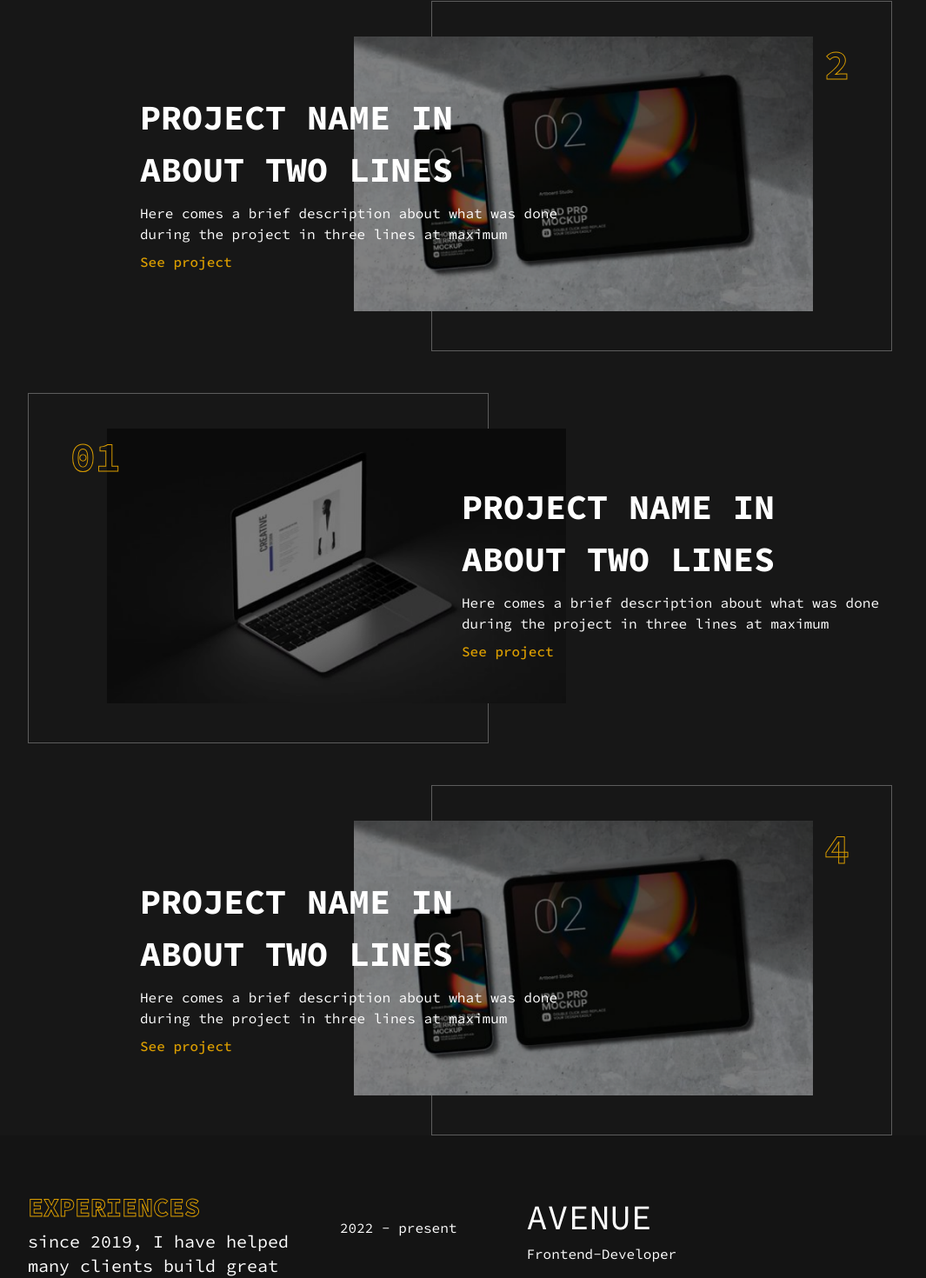
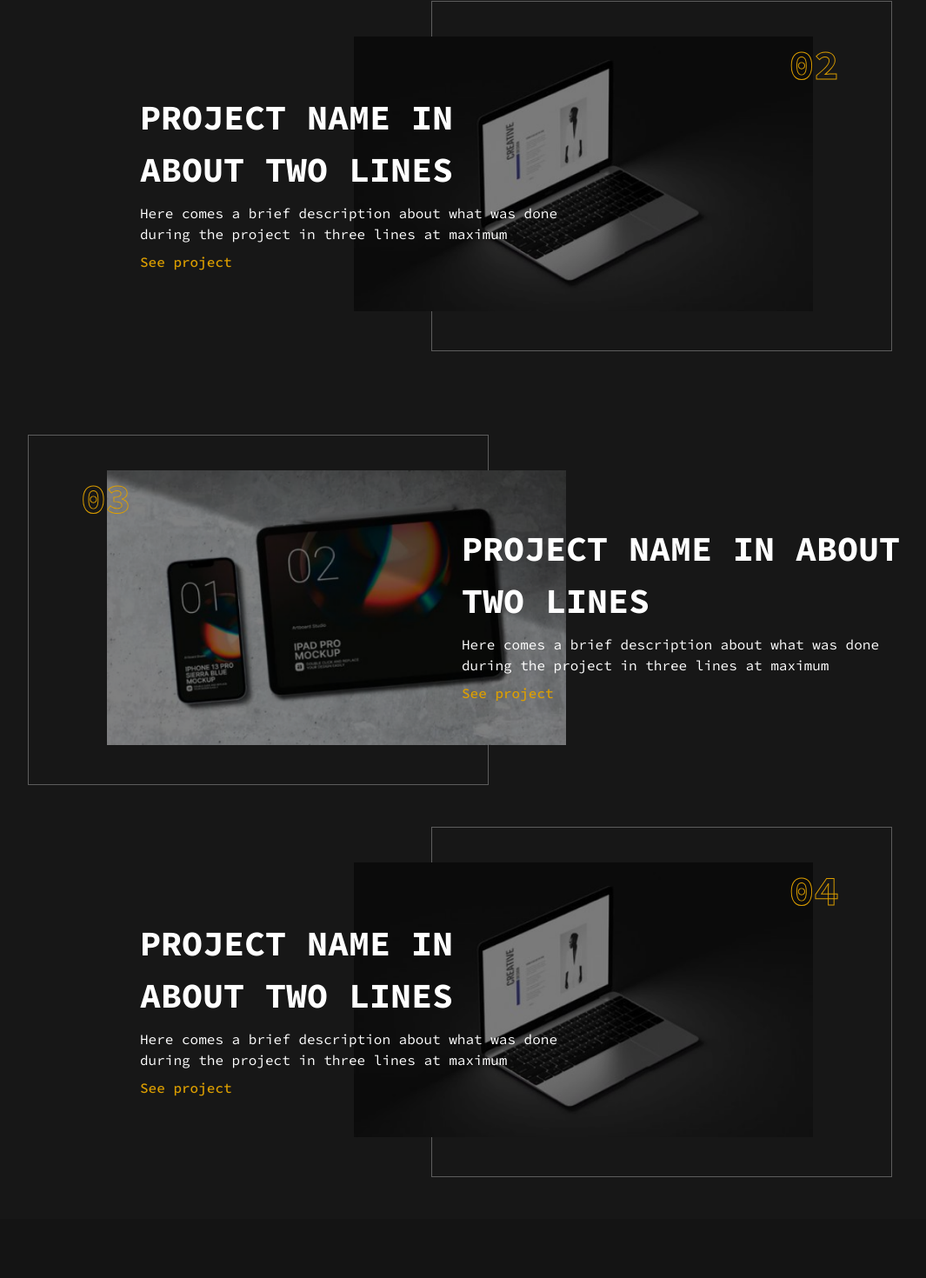
Before and after one commit to Guilherme1067/MyPortio, a React (Vite) app: page / in a window 1280 px wide. Shown: the part 1278-2748 px from the top of the page at 87% size, without its empty margins (144-1209 px from the left). Built offline with nearby package versions, Linux system fonts and the light colour scheme.

Commit message:
added effects

```diff
--- a/src/App.tsx
+++ b/src/App.tsx
@@ -8,7 +8,7 @@ import { Works } from "./components/Works"
 function App() {
 
   return (
-    <div className="font-body">
+    <div className="font-body animate-show">
       <Header />
       <Info />
       <Works />
--- a/src/components/Experiences.tsx
+++ b/src/components/Experiences.tsx
@@ -1,4 +1,48 @@
+const jobs = [{
+  name: "AVENUE",
+  title: "Front End Engineer",
+  period: "May 2022 - present"
+},
+{
+  name: "MOBLY",
+  title: "Front End Engineer",
+  period: "Apr 2022 - May 2022"
+},
+{
+  name: "SYMPLICITY",
+  title: "Front End Engineer",
+  period: "Jul 2021 - Apr 2022"
+},
+{
+  name: "SQUADS",
+  title: "Software Developer",
+  period: "Sep 2020 - Jul 2021"
+},
+{
+  name: "LOCKEY",
+  title: "WEB SOFTWARE DEVELOPER / DEVELOPER INTERN",
+  period: "Sep 2020 - Jul 2021"
+}
+]
 
+function JobsInfo() {
+  return (
+    <div  >
+      {jobs.map(job => {
+        return (
+          <div className="flex border-solid border-b-[0.5px] border-white items-center border-border-gray pb-10  gap-20 ">
+            <span className="text-white">{job.period}</span>
+            <div >
+              <p className="text-white text-[40px]">{job.name}</p>
+              <span className="text-white">{job.title}</span>
+            </div>
+          </div>
+        )
+      })}
+
+    </div >
+  )
+}
 export function Experiences() {
   return (
     <div id="experiences" className=" bg-black-dark pt-16 pl-44 ">
@@ -9,35 +53,7 @@ export function Experiences() {
             <p className="text-xl text-white">since 2019, I have helped <br /> many clients build great <br />websites in several<br /> market fields. </p>
           </div>
           <div className="flex flex-col gap-10" >
-            <div  >
-              <div className="flex border-solid border-b-[0.5px] border-white items-center border-border-gray pb-10 w-[569px] gap-20 ">
-                <span className="text-white">2022 - present</span>
-                <div >
-                  <p className="text-white text-[40px]">AVENUE</p>
-                  <span className="text-white">Frontend-Developer</span>
-                </div>
-              </div>
-            </div >
-
-            <div >
-              <div className="flex border-solid border-b-[0.5px] border-white items-center border-border-gray pb-10 w-[569px] gap-20">
-                <span className="text-white">2022 - present</span>
-                <div >
-                  <p className="text-white text-[40px]">SYMPLICITY</p>
-                  <span className="text-white">Frontend-Developer</span>
-                </div>
-              </div>
-            </div >
-
-            <div >
-              <div className="flex border-solid border-b-[0.5px] border-white items-center border-border-gray pb-10 w-[569px] gap-20">
-                <span className="text-white">2022 - present</span>
-                <div >
-                  <p className="text-white text-[40px]">LOCKEY</p>
-                  <span className="text-white">WEB SOFTWARE DEVELOPER / DEVELOPER INTERN</span>
-                </div>
-              </div>
-            </div >
+            <JobsInfo />
           </div>
         </div>
       </div>
--- a/src/components/Header.tsx
+++ b/src/components/Header.tsx
@@ -10,10 +10,10 @@ export function Header() {
         <p className="text-yellow font-bold text-base">REIS</p>
       </div>
       <nav className="text-base text-white flex gap-12">
-        <a href="#info">About</a>
-        <a href="#works">Works</a>
-        <a href="#experiences">Experiences</a>
-        <a href="#contact">Contact me</a>
+        <a className='hover:animate-pulse' href="#info">About</a>
+        <a className='hover:animate-pulse' href="#works">Works</a>
+        <a className='hover:animate-pulse' href="#experiences">Experiences</a>
+        <a className='hover:animate-pulse' href="#contact">Contact me</a>
       </nav>
 
       <ul className="flex gap-6">
--- a/src/components/Info.tsx
+++ b/src/components/Info.tsx
@@ -4,17 +4,14 @@ export function Info() {
     <main id="info" className=' flex items-center justify-center '>
       <div className=' border-solid border-border-gray rounded-full flex items-center justify-center'>
         <div className='flex items-center justify-center flex-col'>
-          <img className="w-[418px] h-[418px] rounded-full " src={mySelf} />
-          <p className=" absolute top-[375px] info text-[7.5rem] font-extrabold after:content-['DEVELOPER'] after:text-white">FRONTEND</p>
+          <img className="md:w-[418px] md:h-[418px] w-[220px] h-[220px] rounded-full " src={mySelf} />
+          <p className=" absolute top-[375px] info text-[48px] md:text-[7.5rem] font-extrabold after:content-['DEVELOPER'] after:text-white">FRONTEND</p>
 
-          <div className=' pt-14 flex items-center flex-col '>
-            <div className=' flex gap-60 '>
-
-
+          <div className=' pt-14 flex md:flex-row flex-col md:gap-60 gap-10 '>
             <p className=' text-white '>Hello, I am a front-end developer and problem solver <br /> with four years of experience working from Brazil.
               I <br /> aim to create high quality, responsive websites and <br />plataforms that offers the best experience. </p>
 
-              <div className='flex gap-16 '>
+            <div className='flex flex-col gap-5 md:gap-16 md:flex-row'>
               <div className='flex flex-col gap-4'>
                 <p className='text-yellow font-bold'>EDUCATION</p>
                 <p className='text-white'>Computer Science</p>
@@ -30,8 +27,6 @@ export function Info() {
           </div>
         </div>
       </div>
-
-      </div>
     </main >
   )
 }
--- a/src/components/Works.tsx
+++ b/src/components/Works.tsx
@@ -13,15 +13,13 @@ type ProjectBox = {
 }
 function RightSideProjectBox({ src, number, name, description, link }: ProjectBox) {
   return (
-    <div className="relative w-[628px] h-[455px] md:w-[530px] md:h-[403px] border-[0.5px]  border-border-gray left-[50%]">
-      <div className=''>
-        <img className='absolute top-[40px] right-[90px]' src={src} />
-        <span className='absolute right-[48px] top-[48px] font-extrabold text-5xl jobs'>{number}</span>
-        <div className='relative top-[128px] md:top-[103px] right-[336px] flex flex-col gap-2'>
-          <p className='font-bold text-[40px] text-white max-w-[360px]'>{name}</p>
-          <span className='text-base text-white'>{description}</span>
-          <a href="" className='text-yellow text-base font-medium'>See project</a>
-        </div>
+    <div className="hover:animate-pulse mb-12 relative w-[628px] h-[455px] md:w-[530px] md:h-[403px] border-[0.5px]  border-border-gray md:left-[50%]">
+      <img className='absolute top-[40px] md:right-[90px]' src={src} />
+      <span className='absolute right-[60px] top-[48px] font-extrabold text-5xl jobs'>{number}</span>
+      <div className='relative top-[348px] left-[84px]top-[128px] md:top-[103px] right-[336px] flex flex-col gap-2'>
+        <p className='font-bold text-[40px] text-white max-w-[360px]'>{name}</p>
+        <span className='text-base text-white'>{description}</span>
+        <a href="" className='text-yellow text-base font-medium'>See project</a>
       </div>
     </div>
   )
@@ -29,15 +27,13 @@ function RightSideProjectBox({ src, number, name, description, link }: ProjectBo
 
 function LeftSideProjectBox({ src, number, name, description, link }: ProjectBox) {
   return (
-    <div className="relative w-[628px] h-[455px] md:w-[530px] md:h-[403px] border-[0.5px]  border-border-gray ">
-      <div className=''>
-        <img className='absolute top-[40px] left-[90px]' src={notebook} />
-        <span className='absolute left-[48px] top-[48px] font-extrabold text-5xl jobs'>01</span>
-        <div className='relative top-[128px] left-[594px] md:left-[498px] md:top-[100px]  flex flex-col gap-2'>
-          <p className='font-bold text-[40px] text-white '>PROJECT NAME IN <br /> ABOUT TWO LINES</p>
-          <span className='text-base text-white '>Here comes a brief description about what was done during the project in three lines at maximum</span>
-          <a href="#" className='text-yellow text-base font-medium'>See project</a>
-        </div>
+    <div className="hover:animate-pulse relative w-[628px] h-[455px] md:w-[530px] md:h-[403px] border-[0.5px]  border-border-gray ">
+      <img className='absolute top-[40px] left-[90px]' src={src} />
+      <span className='absolute left-[60px] top-[48px] font-extrabold text-5xl jobs'>{number}</span>
+      <div className='relative top-[348px] left-[84px] md:left-[498px] md:top-[100px]  flex flex-col gap-2'>
+        <p className='font-bold text-[40px] text-white '>{name}</p>
+        <span className='text-base text-white '>{description}</span>
+        <a href="#" className='text-yellow text-base font-medium'>See project</a>
       </div>
     </div>
 
@@ -47,12 +43,12 @@ function LeftSideProjectBox({ src, number, name, description, link }: ProjectBox
 
 export function Works() {
   return (
-    <div id="works" className='flex flex-col gap-12 pt-20 px-44 '>
+    <div id="works" className='flex flex-col gap-12 md:pt-20 md:px-44 sm:p-0  '>
       <p className='jobs font-extrabold text-2xl'>SELECTED WORK</p>
-      <LeftSideProjectBox src={project2} number="1" name="PROJECT NAME IN ABOUT TWO LINES" description='Here comes a brief description about what was done during the project in three lines at maximum' />
-      <RightSideProjectBox src={project2} number="2" name="PROJECT NAME IN ABOUT TWO LINES" description='Here comes a brief description about what was done during the project in three lines at maximum' />
-      <LeftSideProjectBox src={project2} number="3" name="PROJECT NAME IN ABOUT TWO LINES" description='Here comes a brief description about what was done during the project in three lines at maximum' />
-      <RightSideProjectBox src={project2} number="4" name="PROJECT NAME IN ABOUT TWO LINES" description='Here comes a brief description about what was done during the project in three lines at maximum' />
+      <LeftSideProjectBox src={project2} number="01" name="PROJECT NAME IN ABOUT TWO LINES" description='Here comes a brief description about what was done during the project in three lines at maximum' />
+      <RightSideProjectBox src={notebook} number="02" name="PROJECT NAME IN ABOUT TWO LINES" description='Here comes a brief description about what was done during the project in three lines at maximum' />
+      <LeftSideProjectBox src={project2} number="03" name="PROJECT NAME IN ABOUT TWO LINES" description='Here comes a brief description about what was done during the project in three lines at maximum' />
+      <RightSideProjectBox src={notebook} number="04" name="PROJECT NAME IN ABOUT TWO LINES" description='Here comes a brief description about what was done during the project in three lines at maximum' />
     </div>
 
   )
--- a/tailwind.config.cjs
+++ b/tailwind.config.cjs
@@ -16,7 +16,18 @@ module.exports = {
       gray: '#E5E5E5',
       'border-gray': 'rgba(255, 255, 255, 0.3)'
     },
-    extend: {},
+    extend: {
+      keyframes: {
+        show: {
+          '0%': {opacity: 0},
+          '100%': {opacity: 1},
+
+        }
+      },
+      animation: {
+        show: 'show 4s ease-in-out forwards',
+      }
+    },
   },
   plugins: [
   ],
```
Lines whose indentation alone changed are shown as unchanged.
